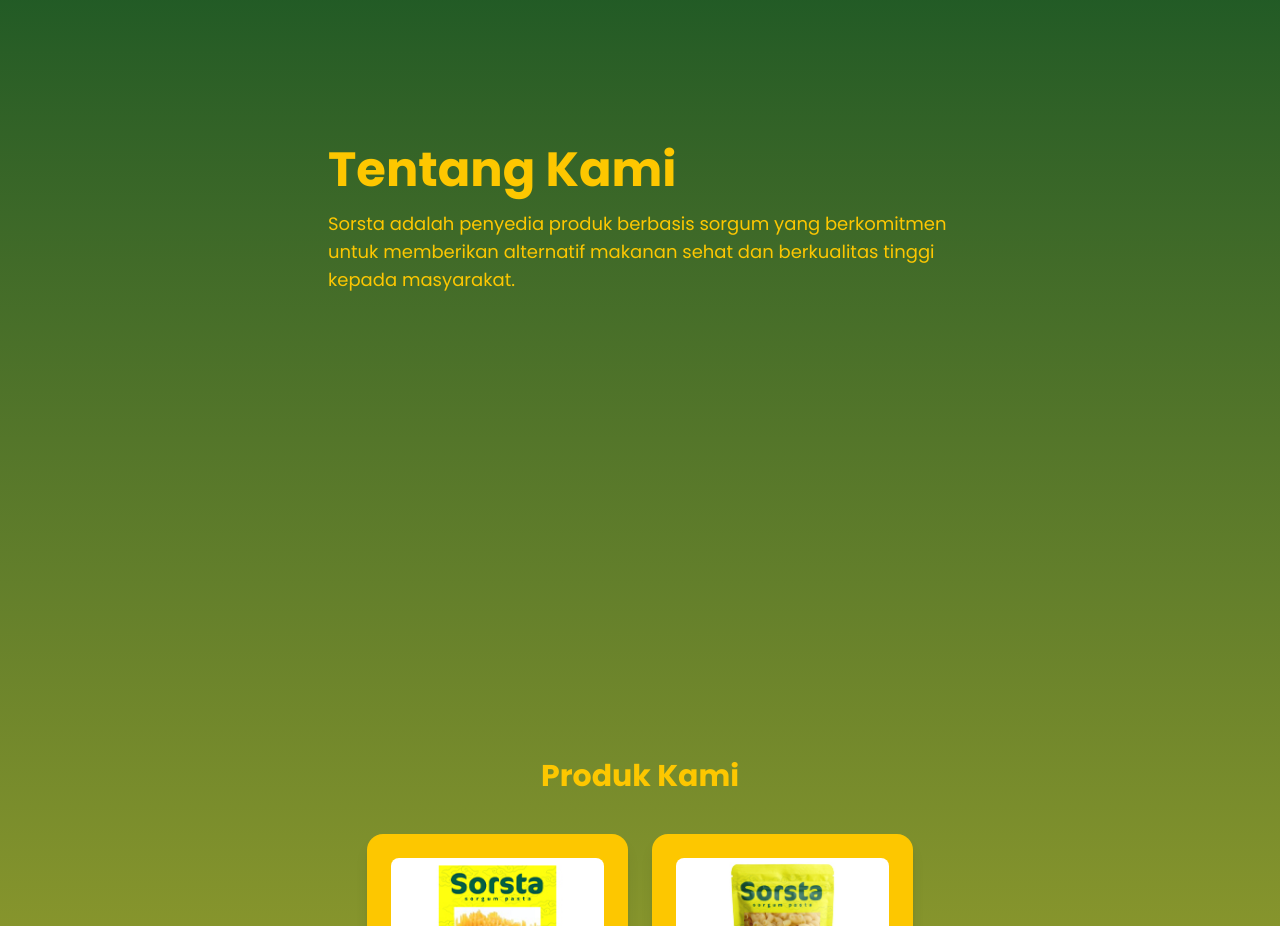
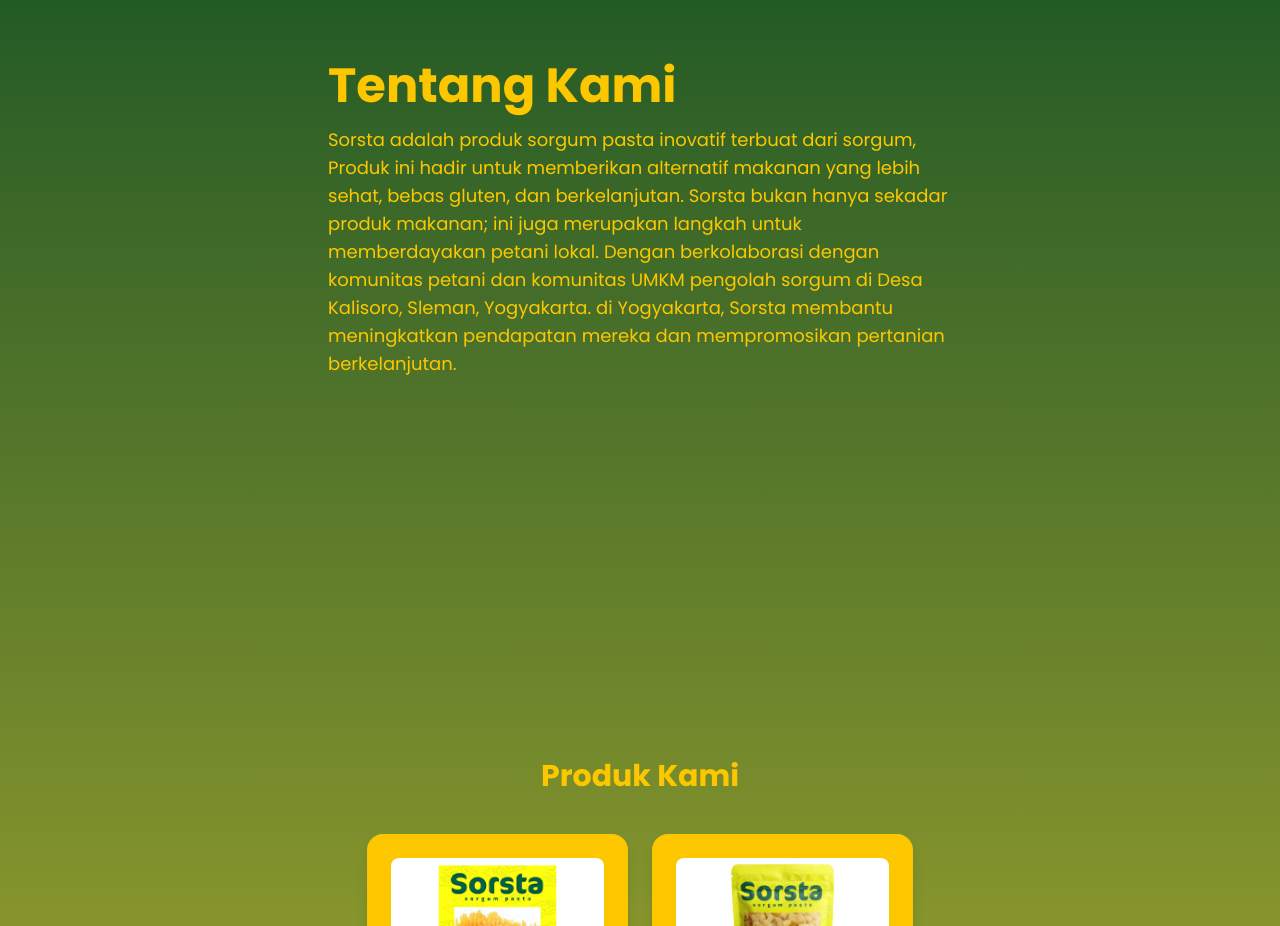
Before and after one commit to sndyb365/Sorsta, a Next.js app: page / in a window 1280 px wide. Shown: the part 1140-2066 px from the top of the page. Built offline with nearby package versions, Linux system fonts and the light colour scheme.

Commit message:
update: update tentang kami

```diff
--- a/src/app/page.js
+++ b/src/app/page.js
@@ -180,7 +180,7 @@
             <div className="w-full md:w-1/2 text-center md:text-left">
               <h1 className="text-3xl md:text-5xl font-bold mb-4 text-yellow-400">Tentang Kami</h1>
               <p className="text-base md:text-lg text-yellow-400">
-                Sorsta adalah penyedia produk berbasis sorgum yang berkomitmen untuk memberikan alternatif makanan sehat dan berkualitas tinggi kepada masyarakat.
+              Sorsta adalah produk sorgum pasta inovatif terbuat dari sorgum, Produk ini hadir untuk memberikan alternatif makanan yang lebih sehat, bebas gluten, dan berkelanjutan. Sorsta bukan hanya sekadar produk makanan; ini juga merupakan langkah untuk memberdayakan petani lokal. Dengan berkolaborasi dengan komunitas petani dan komunitas UMKM pengolah sorgum di Desa Kalisoro, Sleman, Yogyakarta. di Yogyakarta, Sorsta membantu meningkatkan pendapatan mereka dan mempromosikan pertanian berkelanjutan.
               </p>
             </div>
           </section>
```
